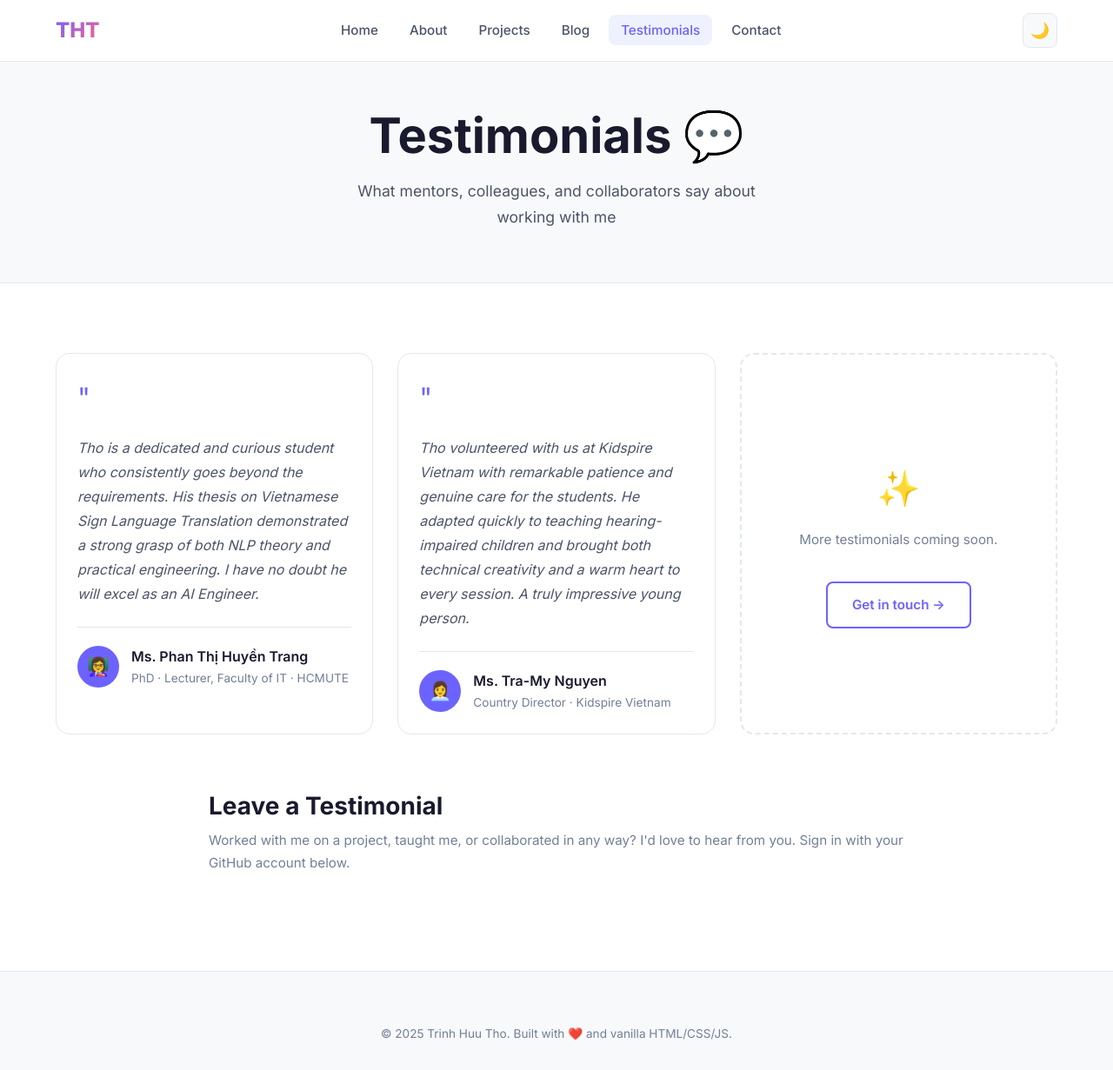
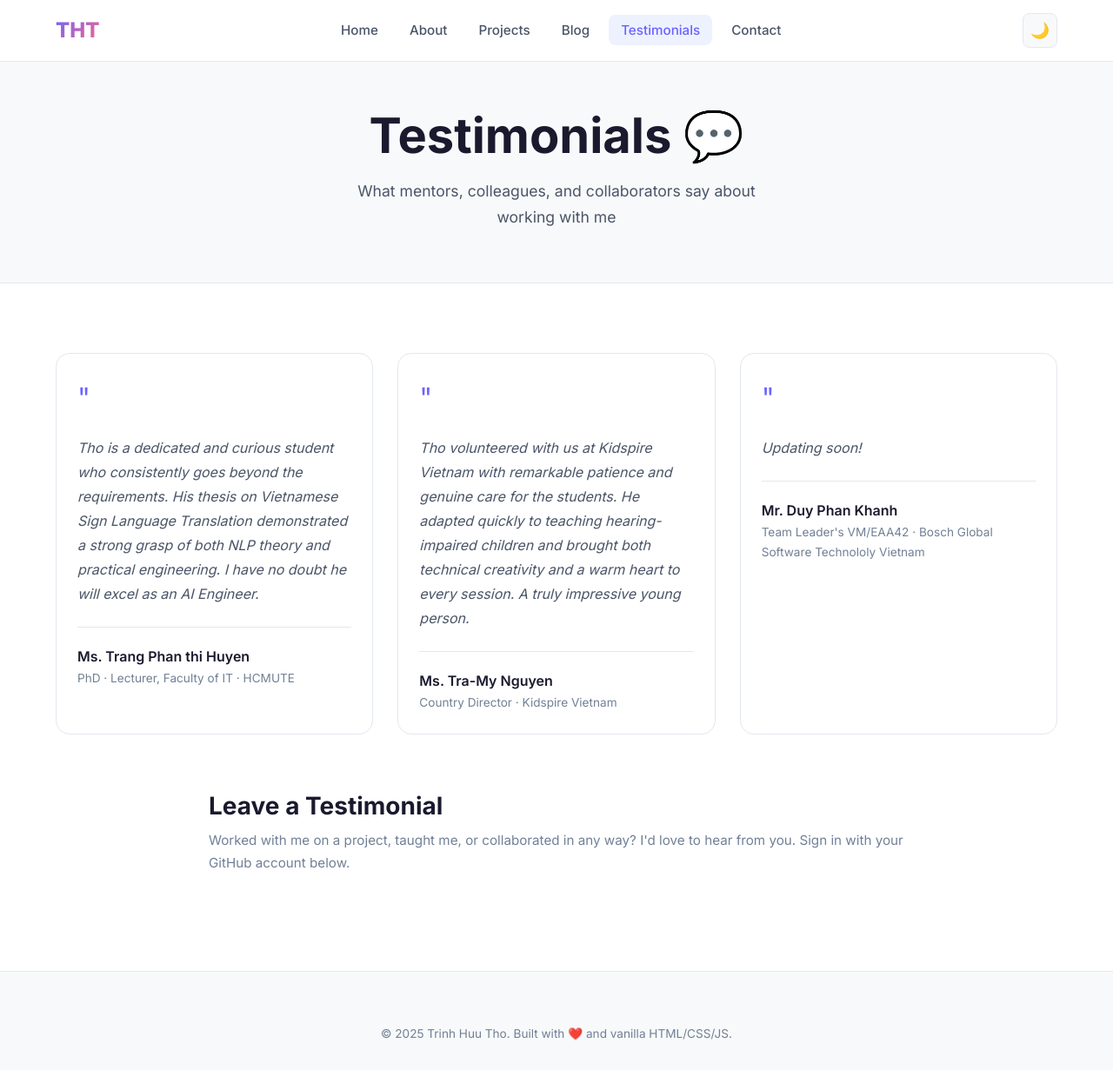
Before and after one commit to TrinhHuuTho/TrinhHuuTho.github.io, a Jekyll site: the page testimonials.html, which Jekyll copies as it is, in a window 1280 px wide and 1231 px high. Shown: the whole window at 87% size. Built offline with Jekyll 4.4.1, drawn with Linux system fonts in a browser that asks for light colours; comment, search, counter and statistics services are not loaded.

Commit message:
Revise testimonials and add new entry
Updated testimonial names and removed placeholder content.

```diff
--- a/testimonials.html
+++ b/testimonials.html
@@ -60,9 +60,9 @@
               NLP theory and practical engineering. I have no doubt he will excel as an AI Engineer.
             </p>
             <div style="display: flex; align-items: center; gap: 14px; border-top: 1px solid var(--border); padding-top: 20px;">
-              <div style="width: 48px; height: 48px; border-radius: 50%; background: var(--accent); display: flex; align-items: center; justify-content: center; font-size: 1.3rem; flex-shrink: 0;">👩‍🏫</div>
+              <!-- <div style="width: 48px; height: 48px; border-radius: 50%; background: var(--accent); display: flex; align-items: center; justify-content: center; font-size: 1.3rem; flex-shrink: 0;">👩‍🏫</div> -->
               <div>
-                <div style="font-weight: 600; color: var(--text-primary);">Ms. Phan Thị Huyền Trang</div>
+                <div style="font-weight: 600; color: var(--text-primary);">Ms. Trang Phan thi Huyen</div>
                 <div style="font-size: 0.85rem; color: var(--text-muted);">PhD · Lecturer, Faculty of IT · HCMUTE</div>
               </div>
             </div>
@@ -79,7 +79,7 @@
               both technical creativity and a warm heart to every session. A truly impressive young person.
             </p>
             <div style="display: flex; align-items: center; gap: 14px; border-top: 1px solid var(--border); padding-top: 20px;">
-              <div style="width: 48px; height: 48px; border-radius: 50%; background: var(--accent); display: flex; align-items: center; justify-content: center; font-size: 1.3rem; flex-shrink: 0;">👩‍💼</div>
+              <!-- <div style="width: 48px; height: 48px; border-radius: 50%; background: var(--accent); display: flex; align-items: center; justify-content: center; font-size: 1.3rem; flex-shrink: 0;">👩‍💼</div> -->
               <div>
                 <div style="font-weight: 600; color: var(--text-primary);">Ms. Tra-My Nguyen</div>
                 <div style="font-size: 0.85rem; color: var(--text-muted);">Country Director · Kidspire Vietnam</div>
@@ -88,12 +88,20 @@
           </div>
         </article>
 
-        <!-- Placeholder: more to come -->
-        <article class="project-card fade-in" style="display: flex; flex-direction: column; gap: 0; border: 2px dashed var(--border); background: transparent; box-shadow: none;">
-          <div class="project-body" style="flex: 1; display: flex; flex-direction: column; align-items: center; justify-content: center; text-align: center; gap: 12px; padding: 40px 24px;">
-            <div style="font-size: 2.5rem;">✨</div>
-            <p style="color: var(--text-muted); font-size: 0.95rem;">More testimonials coming soon.</p>
-            <a href="contact.html" class="btn btn-outline" style="margin-top: 8px;">Get in touch →</a>
+        <!-- Testimonial 3: Mr. Duy Phan Khanh -->
+        <article class="project-card fade-in" style="display: flex; flex-direction: column; gap: 0;">
+          <div class="project-body" style="flex: 1;">
+            <div style="font-size: 2rem; margin-bottom: 16px; color: var(--accent);">"</div>
+            <p style="font-size: 1rem; line-height: 1.75; color: var(--text-secondary); font-style: italic; margin-bottom: 24px;">
+              Updating soon!
+            </p>
+            <div style="display: flex; align-items: center; gap: 14px; border-top: 1px solid var(--border); padding-top: 20px;">
+              <!-- <div style="width: 48px; height: 48px; border-radius: 50%; background: var(--accent); display: flex; align-items: center; justify-content: center; font-size: 1.3rem; flex-shrink: 0;">👩‍💼</div> -->
+              <div>
+                <div style="font-weight: 600; color: var(--text-primary);"> Mr. Duy Phan Khanh</div>
+                <div style="font-size: 0.85rem; color: var(--text-muted);">Team Leader's VM/EAA42 · Bosch Global Software Technololy Vietnam</div>
+              </div>
+            </div>
           </div>
         </article>
 
```
